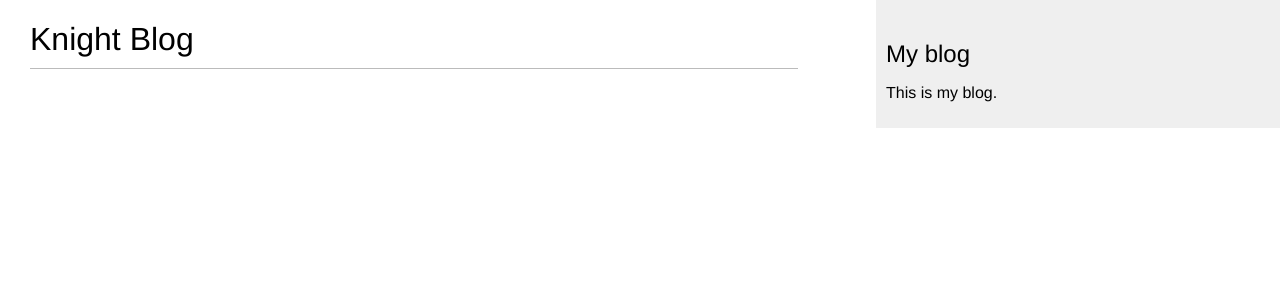
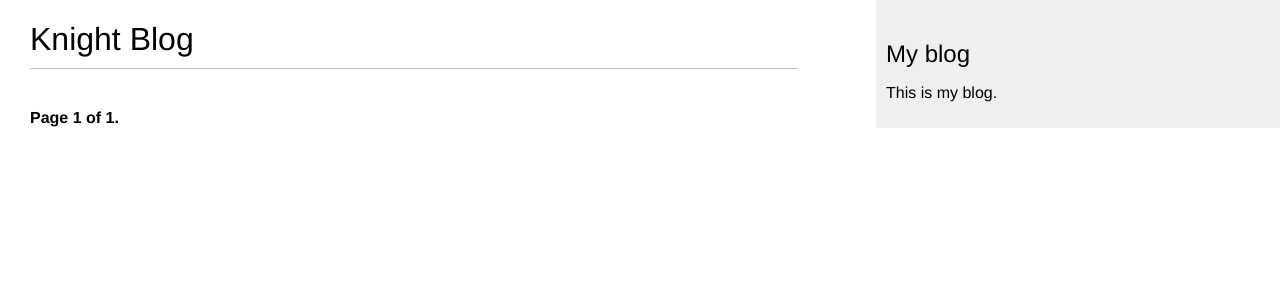
Before and after one commit to knightSarai/knight-blog, a Django app: page /blog/ in a window 1280 px wide. Shown: the top 300 px of the page. Run offline with Django 3.2, Linux system fonts and the light colour scheme; data that the repository does not hold is empty; some libraries are stand-ins or nearby versions.

Commit message:
Add pagination

```diff
--- /dev/null
+++ b/main/templates/pagination.html
@@ -0,0 +1,13 @@
+<div class="pagination">
+    <span class="step-links">
+        {% if page.has_previous %}
+            <a href="?page={{ page.previous_page_number }}">Previous</a>
+        {% endif %}
+        <span class="current">
+            Page {{ page.number }} of {{ page.paginator.num_pages }}.
+        </span>
+        {% if page.has_next %}
+            <a href="?page={{ page.next_page_number }}">Next</a>
+        {% endif %}
+    </span>
+</div>
--- a/main/templates/post/list.html
+++ b/main/templates/post/list.html
@@ -11,4 +11,5 @@
         </p>
         {{ post.body|safe|truncatewords:30|linebreaks}}
     {% endfor %}
+    {% include "pagination.html" with page=posts %}
 {% endblock %}
--- a/main/views.py
+++ b/main/views.py
@@ -1,9 +1,19 @@
 from django.shortcuts import render, get_object_or_404
+from django.core.paginator import Paginator, EmptyPage, PageNotAnInteger
 from .models import Post
 
 
 def posts_list(request):
-    posts = Post.published.all()
+    db_posts = Post.published.all()
+    paginator = Paginator(db_posts, 3)
+    page_number = request.GET.get('page')
+    try:
+        posts = paginator.page(page_number)
+    except PageNotAnInteger:
+        posts = paginator.page(1)
+    except EmptyPage:
+        posts = paginator.page(paginator.num_pages)
+
     return render(request, 'post/list.html', {'posts': posts})
 
 
```
Also changed, not shown: main/migrations/0002_auto_20210118_1653.py (added).
